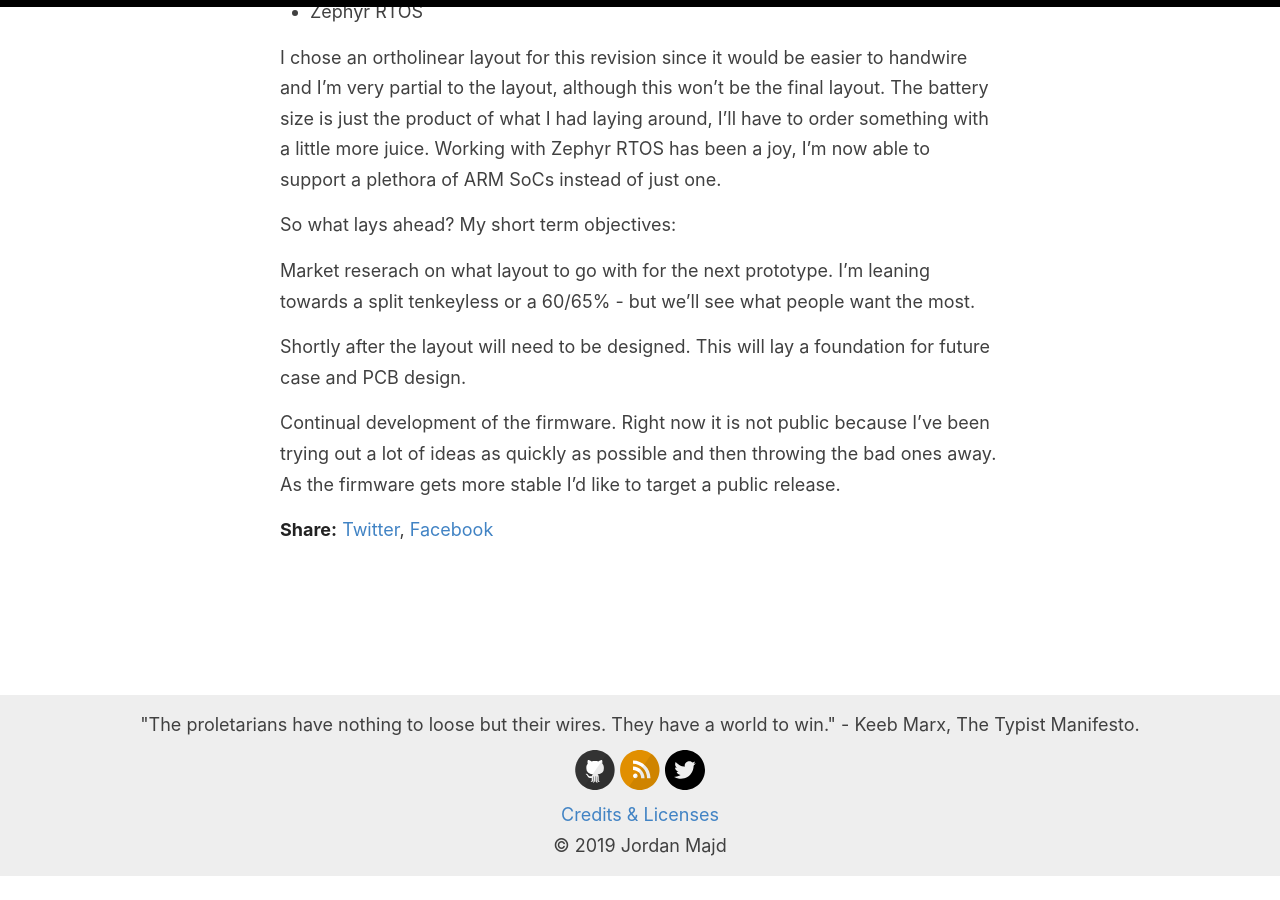
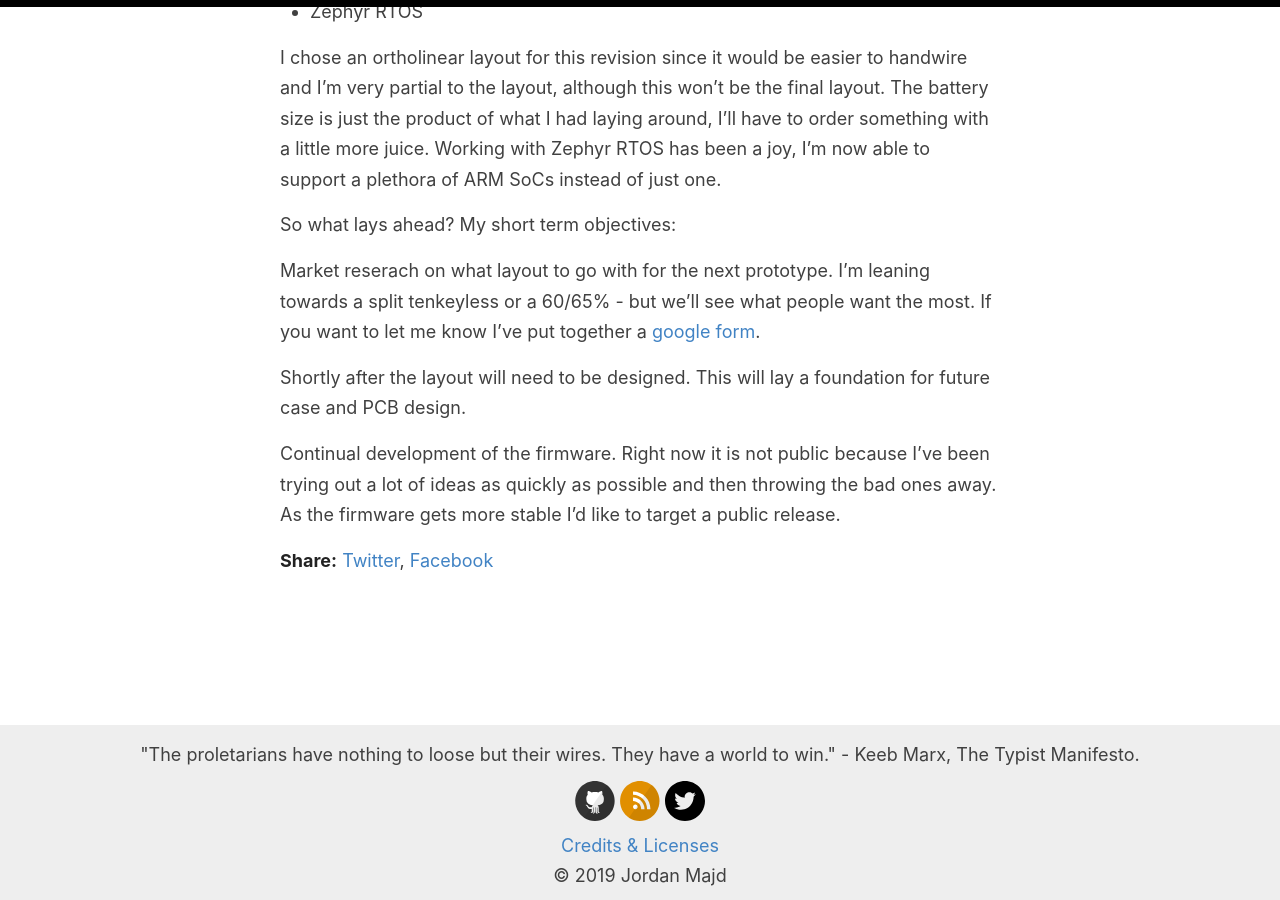
Before and after one commit to JordanMajd/ttykeyboards.com, a Jekyll site: the page built from _posts/2019-12-19-status-report-1.md, in a window 1280 px wide and 900 px high, scrolled down 968 px. Built offline with Jekyll 4.4.1, drawn with Linux system fonts in a browser that asks for light colours; before the commit the page ends 1844 px from its top, so only the background shows below that.

Commit message:
Add link to google form

```diff
--- a/_posts/2019-12-19-status-report-1.md
+++ b/_posts/2019-12-19-status-report-1.md
@@ -22,7 +22,7 @@ I chose an ortholinear layout for this revision since it would be easier to hand
 
 So what lays ahead? My short term objectives:
 
-Market reserach on what layout to go with for the next prototype. I'm leaning towards a split tenkeyless or a 60/65% - but we'll see what people want the most.
+Market reserach on what layout to go with for the next prototype. I'm leaning towards a split tenkeyless or a 60/65% - but we'll see what people want the most. If you want to let me know I've put together a [google form](https://forms.gle/BnPAt7YkAT69tDKEA).
 
 Shortly after the layout will need to be designed. This will lay a foundation for future case and PCB design.
 
```
